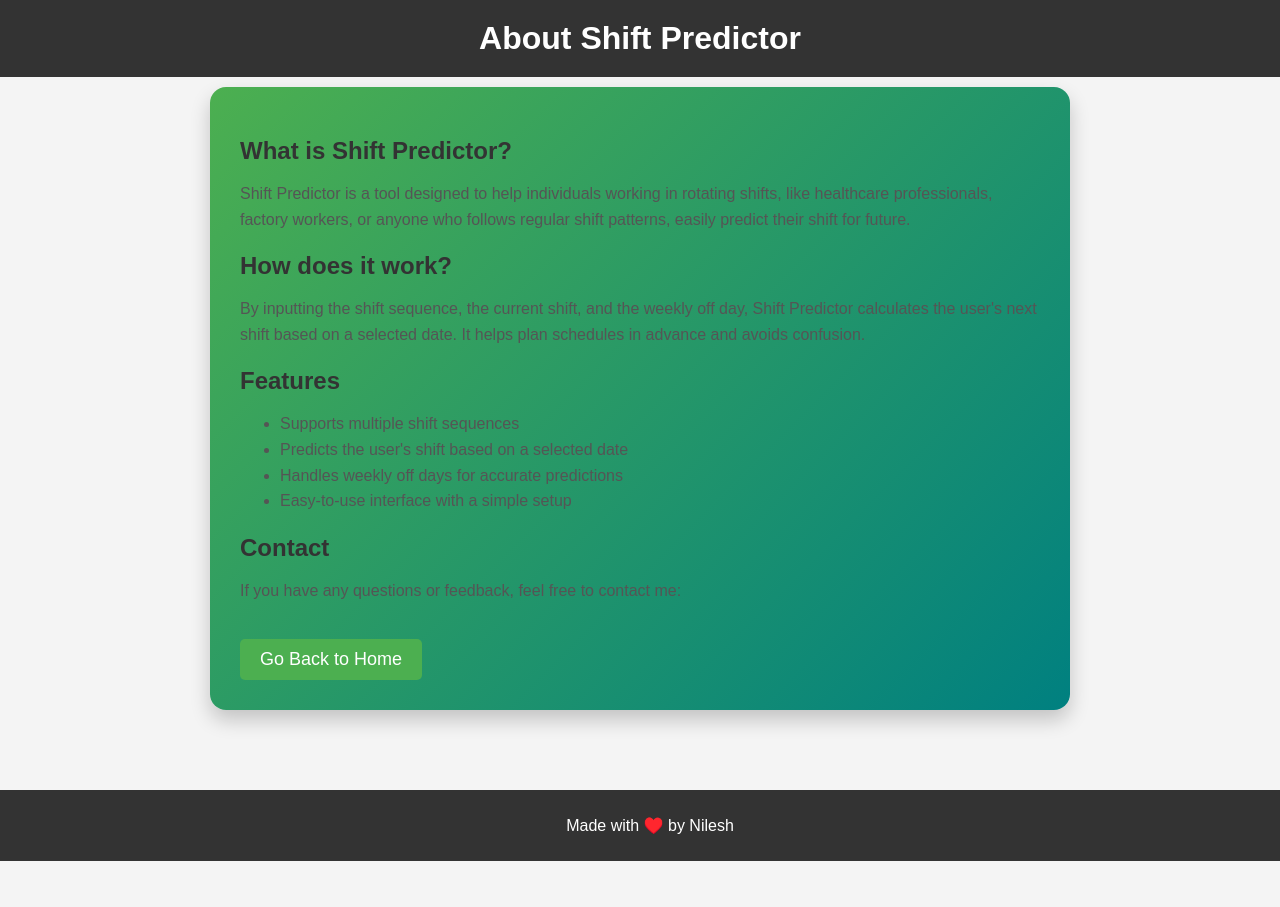
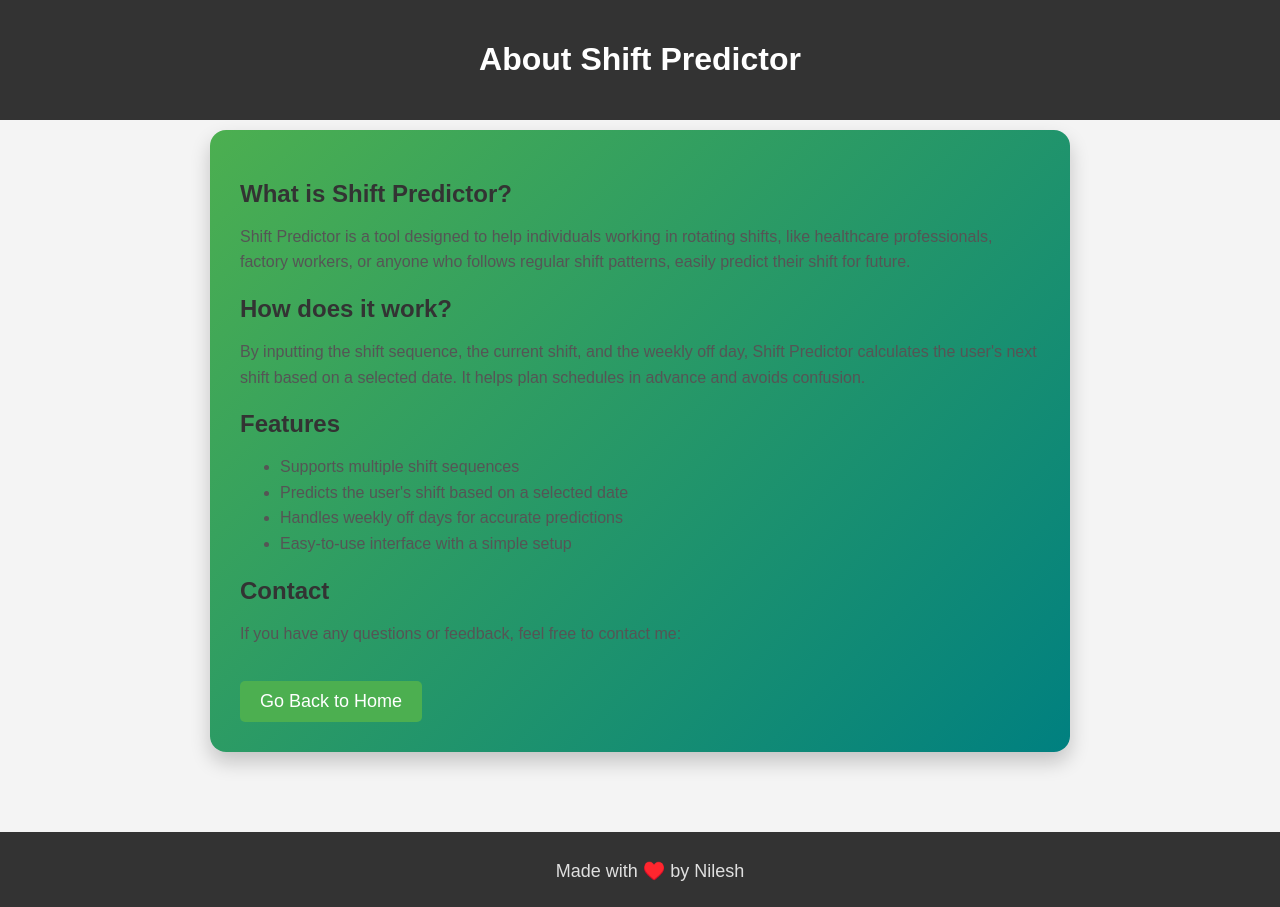
Before and after one commit to Nilesh-Patil99/ShiftPredictor, a plain HTML site: page about.html in a window 1280 px wide. Before the commit the page ends 861 px from the top, so only its background shows below. Drawn offline with Linux system fonts and the light colour scheme.

Commit message:
Update about.html

```diff
--- a/about.html
+++ b/about.html
@@ -23,6 +23,12 @@
         margin-bottom: 10px;
         margin-top: 10px;
       }
+       p,
+      ul {
+        font-size: 1.125rem;
+        color: #e0e0e0;
+        margin-bottom: 15px;
+      }
 
       header {
         background-color: #333;
@@ -31,9 +37,7 @@
         text-align: center;
       }
 
-      header h1 {
-        margin: 0;
-      }
+
 
       .container {
         max-width: 800px;
```
